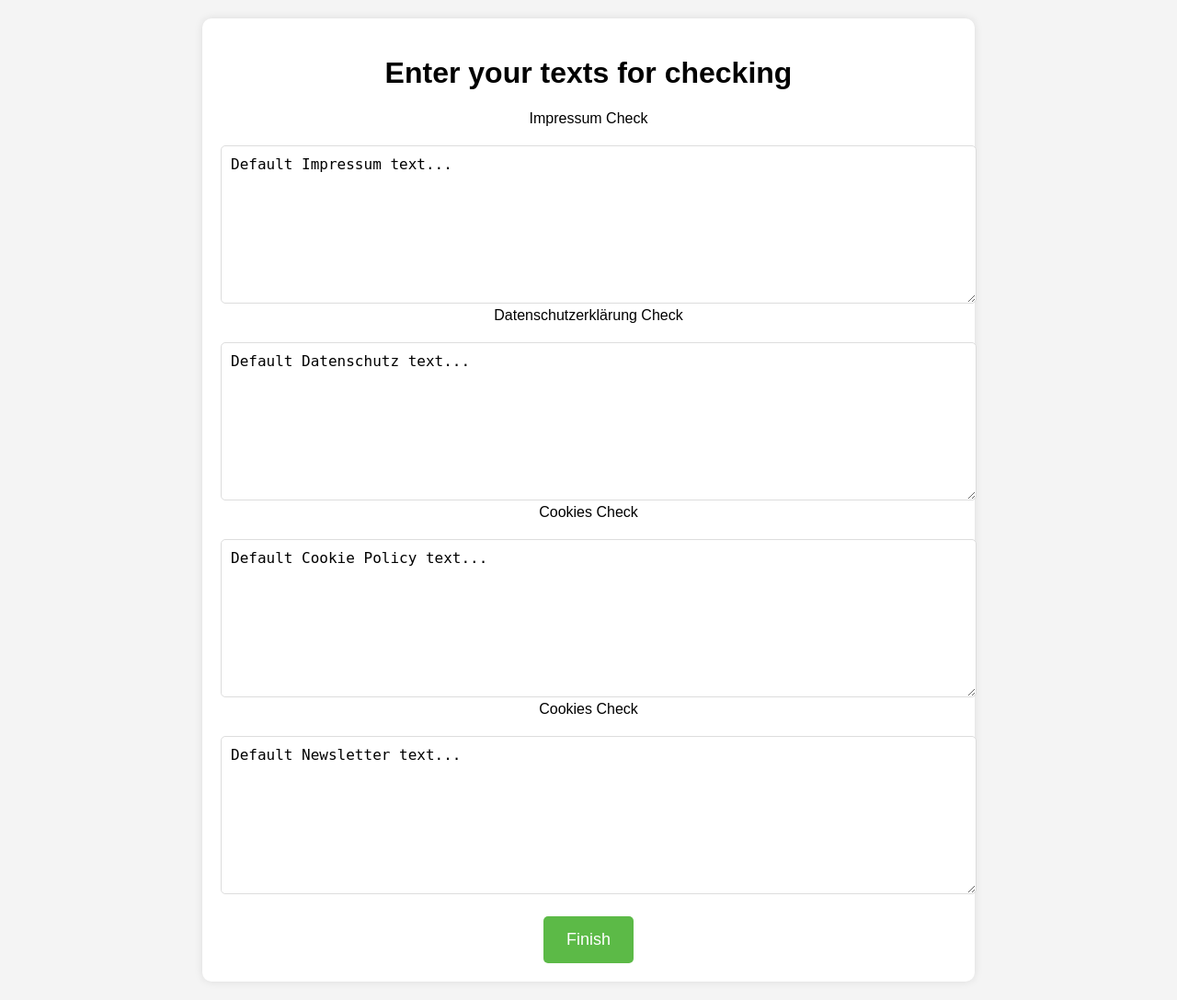
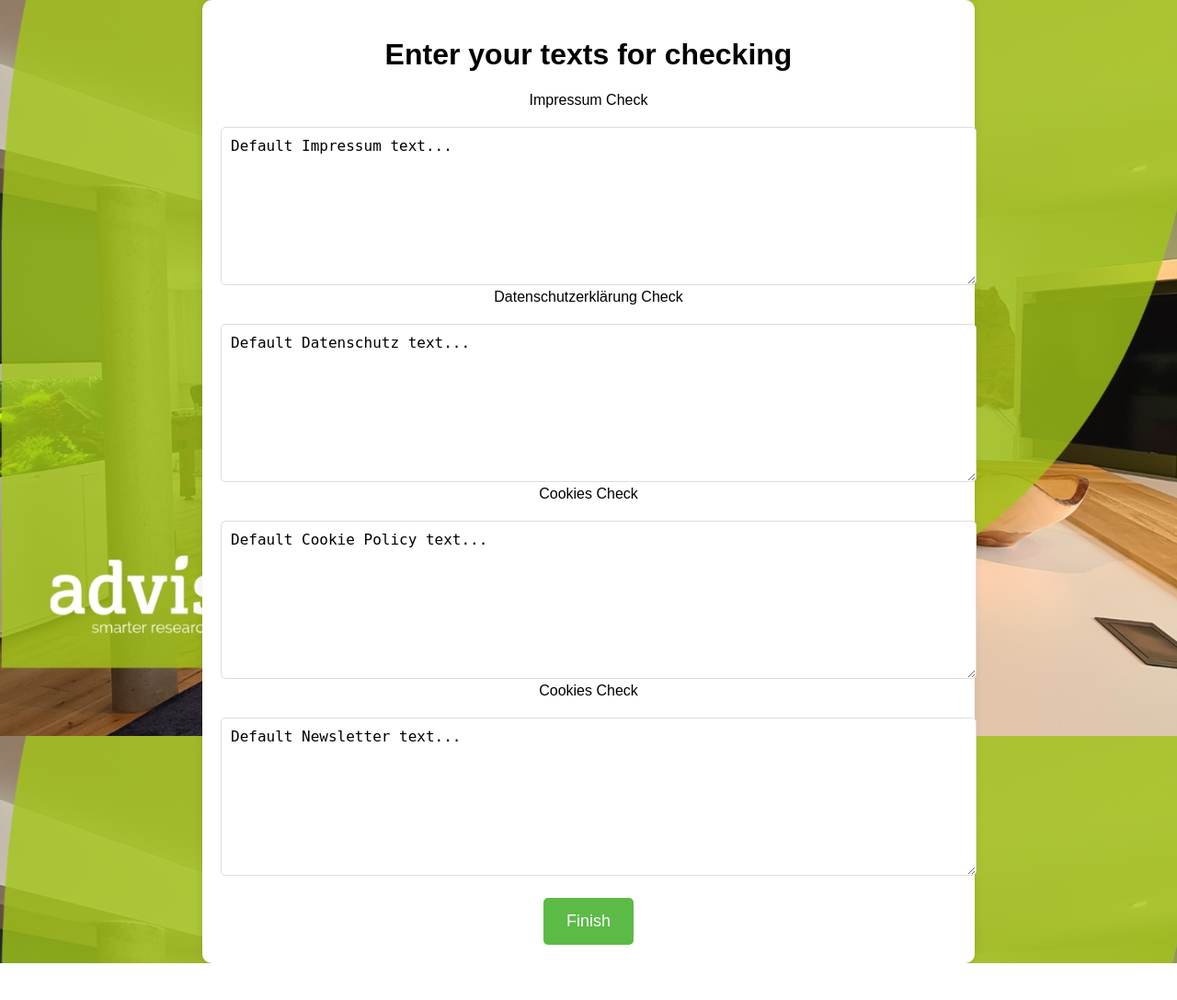
Before and after one commit to ecemeverett/Projektarbeit, a Flask app: page /templates in a window 1280 px wide. Shown: the whole page at 92% size. After the commit the page ends 1047 px from the top, so only its background shows below. Run offline with Flask 3, Linux system fonts and the light colour scheme.

Commit message:
Update templates.html

```diff
--- a/Project_aktuell/templates/templates.html
+++ b/Project_aktuell/templates/templates.html
@@ -7,10 +7,11 @@
     <style>
         body {
             font-family: Arial, sans-serif;
-            background-color: #f4f4f4;
+            background: url('/static/advise.jpg') no-repeat center center fixed;
+            background-size: cover;
             text-align: center;
             margin: 0;
-            padding: 20px;
+            padding: 0;
         }
         .container {
             max-width: 800px;
```
